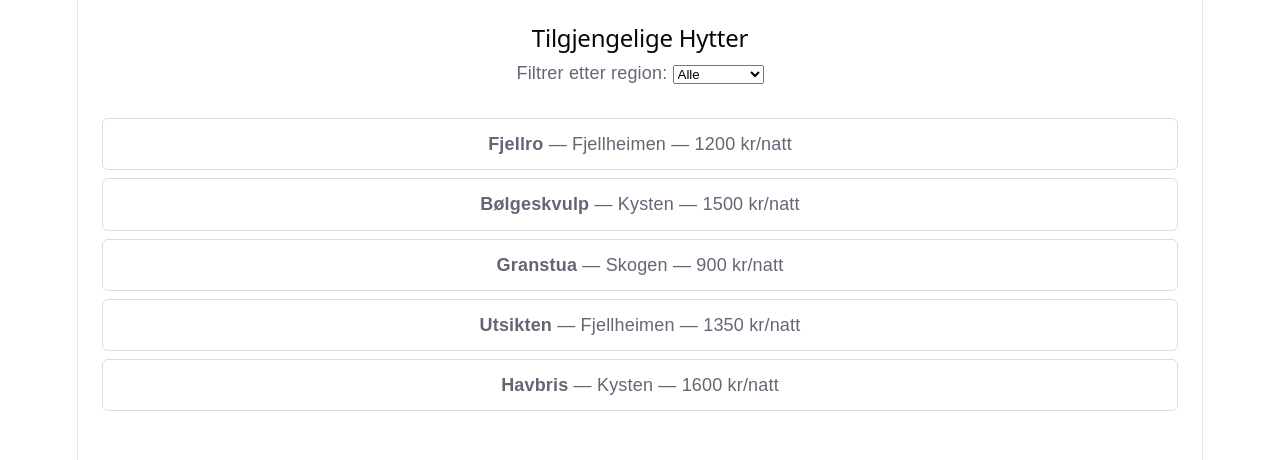
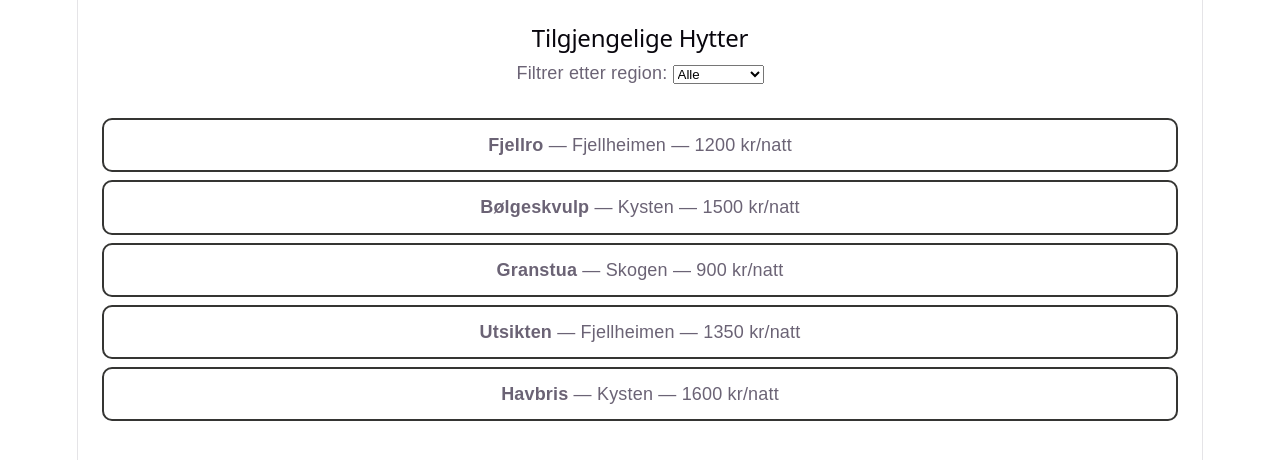
Before and after one commit to meluhrose/hytte-booking-app, a React (Vite) app: page / in a window 1280 px wide. Shown: the top 460 px of the page. Built offline with nearby package versions, Linux system fonts and the light colour scheme.

Commit message:
Build dist for Pages and updated styling
Updated path to "./dist" fix deployment. and small styling updates to cabin cards.

```diff
--- a/src/components/Cabin.tsx
+++ b/src/components/Cabin.tsx
@@ -76,8 +76,8 @@ export function CabinList() {
           <li
             key={cabin.id}
             style={{
-              border: '1px solid #ddd',
-              borderRadius: '6px',
+              border: '2px solid #353533',
+              borderRadius: '10px',
               padding: '12px',
               marginBottom: '8px',
             }}
```
